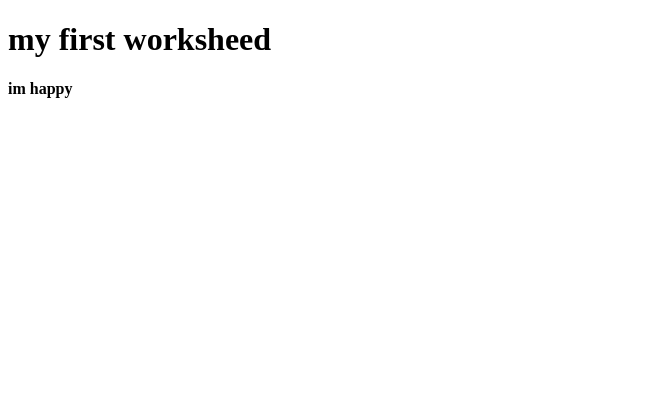
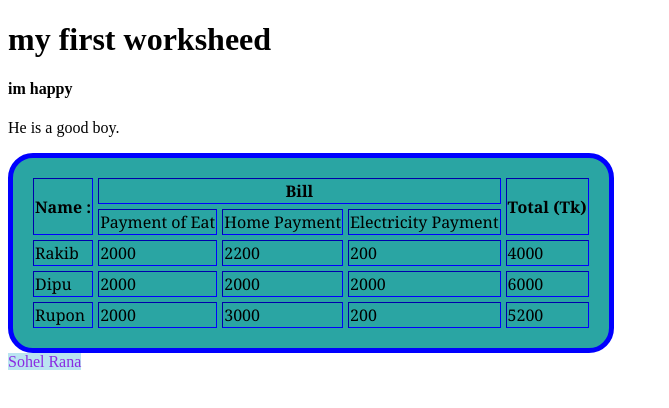
Before and after one commit to pherosohel/my-first-website, a plain HTML site: page index.html in a window 1280 px wide. Shown: the whole page, without its empty margins (0-669 px from the left). Drawn offline with Linux system fonts and the light colour scheme.

Commit message:
correction

```diff
--- a/index.html
+++ b/index.html
@@ -4,9 +4,45 @@
     <meta charset="UTF-8">
     <meta name="viewport" content="width=device-width, initial-scale=1.0">
     <title>Document</title>
+    <link rel="stylesheet" href="style.css">
 </head>
 <body>
     <h1>my first worksheed</h1>
     <h4>im happy</h4>
+    <p>He is a good boy.</p>
+    <table border="2">
+        <tr>
+            <th rowspan="2">Name :</th>
+            <th colspan="3">Bill</th>
+            <th rowspan="2">Total (Tk)</th>
+        </tr>
+        <tr>
+            <td>Payment of Eat</td>
+            <td>Home Payment</td>
+            <td>Electricity Payment</td>
+        </tr>
+        <tr>
+            <td>Rakib</td>
+            <td>2000</td>
+            <td>2200</td>
+            <td>200</td>
+            <td>4000</td>
+        </tr>
+        <tr>
+            <td>Dipu</td>
+            <td>2000</td>
+            <td>2000</td>
+            <td>2000</td>
+            <td>6000</td>
+        </tr>
+        <tr>
+            <td>Rupon</td>
+            <td>2000</td>
+            <td>3000</td>
+            <td>200</td>
+            <td>5200</td>
+        </tr>
+    </table>
+    <a href="https://www.facebook.com/ami.sohel.715/" target="_blank">Sohel Rana</a>
 </body>
 </html>
--- /dev/null
+++ b/style.css
@@ -0,0 +1,27 @@
+table{
+    border: 5px;
+    border-style: solid;
+    border-color: blue;
+    border-radius: 25px;
+    background-color: rgb(42, 165, 163);
+    font-display: 30px;
+    padding: 15px;
+    border-spacing: 5px;
+    font-family: Cambria, Cochin, Georgia, Times, 'Times New Roman', serif;
+}
+a{
+    color: blueviolet;
+    background-color: rgb(186, 228, 241);
+    text-decoration: none;
+}
+a:hover{
+    color: rgb(228, 233, 234);
+    background-color: rgb(104, 80, 80);
+}
+a:active{
+    color: yellow;
+}
+a:visited{
+    color: darkred;
+    background-color: black;
+}
```
